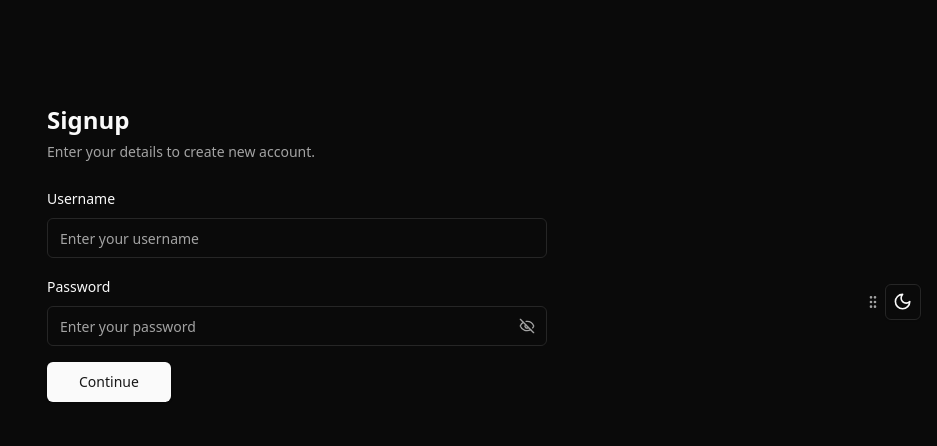
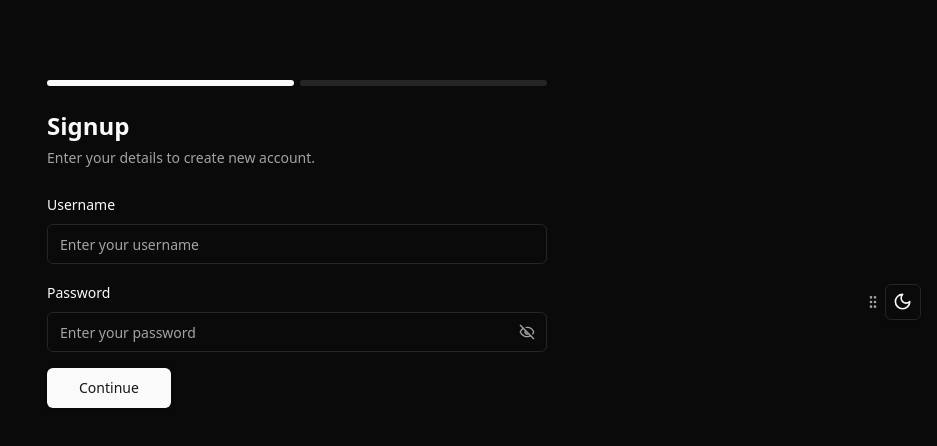
Before and after one commit to rahu1gg/lewis-hackathon, a React (Vite) app: page / in a window 1280 px wide. Shown: the top 446 px of the page, without its empty margins (343-1280 px from the left). Built offline with nearby package versions, Linux system fonts and the light colour scheme.

Commit message:
feat: add form steps

```diff
--- a/src/components/app/base-sign-in.tsx
+++ b/src/components/app/base-sign-up.tsx
@@ -1,16 +1,16 @@
-import { SignInForm } from '@/components/app/sign-in-form';
+import { SignUpForm } from '@/components/app/sign-up-form';
 import { ModeToggle } from '@/components/globals/theme-toggle';
 
-export function BaseSignIn() {
+export function BaseSignUp() {
   return (
-    <div className='flex items-stretch justify-start min-h-screen py-20 overflow-hidden'>
+    <div className='flex items-stretch justify-start min-h-screen overflow-hidden'>
       <ModeToggle />
       <div className='max-w-[500px] mx-auto w-full'>
         <div className='py-6'>
           <h2 className='text-2xl font-bold'>Signup</h2>
           <p className='text-muted-foreground text-sm mt-1.5'>Enter your details to create new account.</p>
         </div>
-        <SignInForm />
+        <SignUpForm />
       </div>
     </div>
   );
--- a/src/components/app/confirm-password-form.tsx
+++ b/src/components/app/confirm-password-form.tsx
@@ -63,7 +63,7 @@ export function ConfirmPasswordForm() {
   }
 
   return (
-    <div className='max-w-[500px] mx-auto w-full py-20'>
+    <div className='max-w-[500px] mx-auto w-full'>
       <div className='py-6'>
         <h2 className='text-2xl font-bold'>Hi {profile.name}</h2>
         <p className='text-muted-foreground text-sm mt-1.5'>Confirm your password to continue.</p>
--- a/src/components/app/sign-in-form.tsx
+++ b/src/components/app/sign-up-form.tsx
@@ -16,8 +16,10 @@ const formSchema = z.object({
   password: z.string().min(8, { message: 'Password must be at least 8 characters long' }),
 });
 
-export function SignInForm() {
+export function SignUpForm() {
   const [loading, setLoading] = React.useState(false);
+  const username = useProfile((state) => state.name);
+  const password = useProfile((state) => state.password);
   const updateName = useProfile((state) => state.updateName);
   const updatePassword = useProfile((state) => state.updatePassword);
   const updateTab = useProfile((state) => state.updateTab);
@@ -26,8 +28,8 @@ export function SignInForm() {
   const form = useForm<z.infer<typeof formSchema>>({
     resolver: zodResolver(formSchema),
     defaultValues: {
-      username: '',
-      password: '',
+      username,
+      password,
     },
   });
 
--- a/src/routes/index.tsx
+++ b/src/routes/index.tsx
@@ -1,6 +1,6 @@
 import { useProfile } from '@/client/store/use-form.store';
 import { BaseConfirmPassword } from '@/components/app/base-confirm-password';
-import { BaseSignIn } from '@/components/app/base-sign-in';
+import { BaseSignUp } from '@/components/app/base-sign-up';
 import { createFileRoute } from '@tanstack/react-router';
 
 export const Route = createFileRoute('/')({
@@ -9,8 +9,15 @@ export const Route = createFileRoute('/')({
 
 function Index() {
   const tab = useProfile((state) => state.tab);
+  const updateTab = useProfile((state) => state.updateTab);
 
-  if (tab === 'signup') return <BaseSignIn />;
-
-  return <BaseConfirmPassword />;
+  return (
+    <div className='py-20'>
+      <div className='flex items-center justify-center gap-1.5 max-w-[500px] mx-auto'>
+        <button type='button' className='w-full h-1.5 rounded-full bg-primary hover:bg-primary/80 duration-200' onClick={() => updateTab('signup')} />
+        <button type='button' className='w-full h-1.5 rounded-full bg-primary disabled:bg-muted duration-200' disabled={tab === 'signup'} />
+      </div>
+      {tab === 'confirm-password' ? <BaseConfirmPassword /> : <BaseSignUp />}
+    </div>
+  );
 }
```
